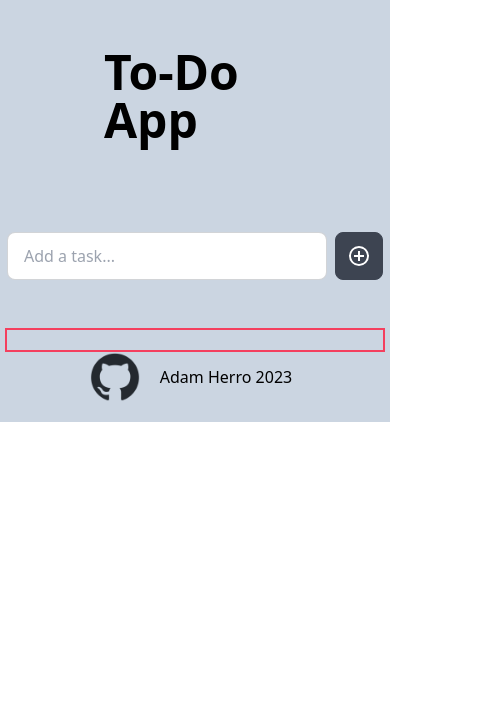
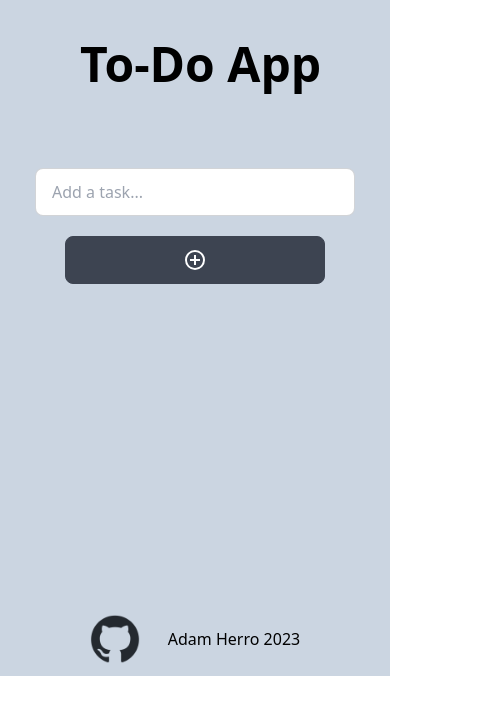
Before and after one commit to amherro/to-do-react-app, a React (Create React App) app: page / in a window 390 px wide. Shown: the top 714 px of the page, 486 px wide, since content can reach past the window. Built offline with nearby package versions, Linux system fonts and the light colour scheme.

Commit message:
Finishing mobile responsiveness.

```diff
--- a/src/App.js
+++ b/src/App.js
@@ -10,7 +10,7 @@ function App() {
     <TaskProvider>
       <div className="App">
         <Header />
-        <main className="min-height-full mb-5">
+        <main>
           <ItemInput />
           <div className="grid grid-cols-3 justify-items-center">
             <SearchArea />
--- a/src/components/Footer.jsx
+++ b/src/components/Footer.jsx
@@ -1,10 +1,10 @@
 import githubLogo from '../images/github-mark.png'
 const Footer = () => {
   return (
-    <footer className='pb-5'>
+    <footer className='mt-3 pb-3'>
       <a href='https://github.com/amherro' className='flex justify-center items-center'>
         <img src={githubLogo} alt="GitHub Logo" className='github-logo' />
-        <p className='m-2 ml-5'>Adam Herro 2023</p>
+        <p className='ml-7'>Adam Herro 2023</p>
       </a>
     </footer>
   )
--- a/src/components/Header.jsx
+++ b/src/components/Header.jsx
@@ -2,10 +2,8 @@ import React from 'react'
 
 const Header = () => {
   return (
-    <header className='container mx-24'>
-        <div className="navbar">
-            <h1 className="navbar-start font-bold text-5xl pt-10">To-Do App</h1>
-        </div>
+    <header className='ml-20'>
+      <h1 className="font-bold text-5xl pt-10">To-Do App</h1>
     </header>
   )
 }
--- a/src/components/ItemInput.jsx
+++ b/src/components/ItemInput.jsx
@@ -24,11 +24,11 @@ const ItemInput = () => {
     setNewTask('')
   }
   return (
-    <form className="flex flex-row justify-center mt-20 mb-12" onSubmit={handleSubmit}>
+    <form className="flex flex-col md:flex-row justify-center mt-20 mb-12 items-center" onSubmit={handleSubmit}>
       <div className="form-control">
-          <input type="text" placeholder="Add a task..." name="add-item" id="add-item" className="item-input input input-bordered text-white ml-10 md:ml-0 md:w-96" onChange={(e) => setNewTask(e.target.value)} value={newTask} />
+          <input type="text" placeholder="Add a task..." name="add-item" id="add-item" className="item-input input input-bordered text-white ml-0 md:ml-10 w-1/2" onChange={(e) => setNewTask(e.target.value)} value={newTask} />
       </div>
-      <button type='submit' className="btn btn-square ml-2 mr-10 md:mr-0">
+      <button type='submit' className="btn btn-square w-2/3 mt-5 md:w-[50px] md:mt-0 md:ml-2 md:mr-10">
           <Icon path={mdiPlusCircleOutline} size={1} />
       </button>
     </form>
--- a/src/components/Task.jsx
+++ b/src/components/Task.jsx
@@ -10,7 +10,7 @@ const Task = ({ task }) => {
     let name = task.name
 
     return (
-        <div className='item-card card justify-self-center mt-3 bg-zinc-800'>
+        <div className=' card justify-self-center mt-3 bg-zinc-800'>
             <div className="flex flex-row justify-end">
                 {/* <div className="card-title text-white p-5 pl-10">Item 1</div> */}
                 <Icon path={mdiPencilCircleOutline} size='37px' color='#f4f4f4' className='edit-button btn btn-sm btn-circle hover:bg-success mr-3 mt-2.5' onClick={() => editTask(task)} />
--- a/src/components/TaskContainer.jsx
+++ b/src/components/TaskContainer.jsx
@@ -2,7 +2,7 @@ import Tasks from "./Tasks"
 
 const TaskContainer = () => {
   return (
-    <section className="min-h-full mb-5 border-2 border-solid border-rose-500 min-w-[380px] min-h-[205px]" >
+    <section className="min-w-[375px] min-h-[270px] md:min-h-[335px]" >
         <Tasks />
     </section>
   )
--- a/src/index.css
+++ b/src/index.css
@@ -4,8 +4,8 @@
 
 body {
   background-color: rgb(203 213 225);
-  height: 100%;
-  width: 100%;
+  /* height: 100vh;
+  width: 100vw; */
   color: #000;
 }
 
```
